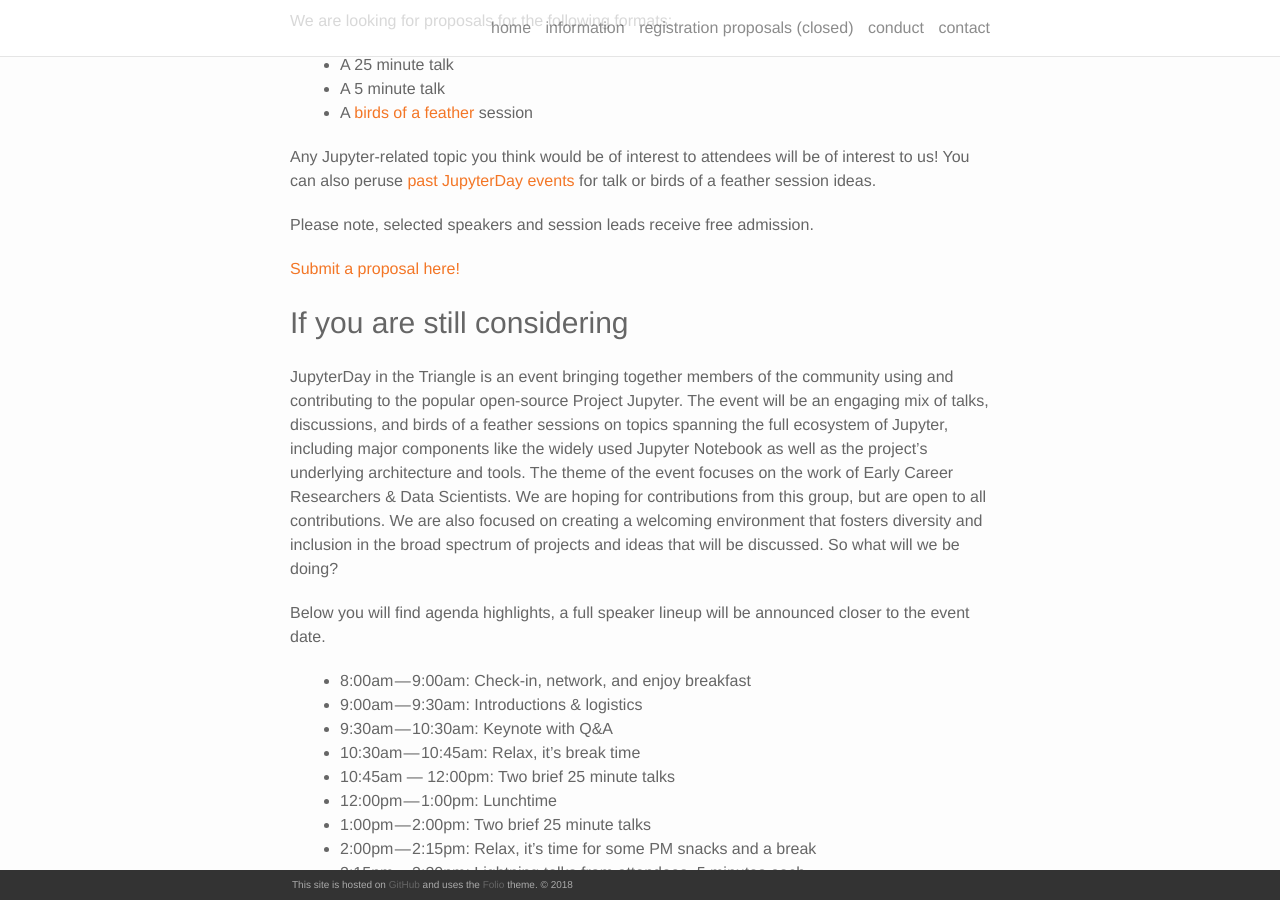
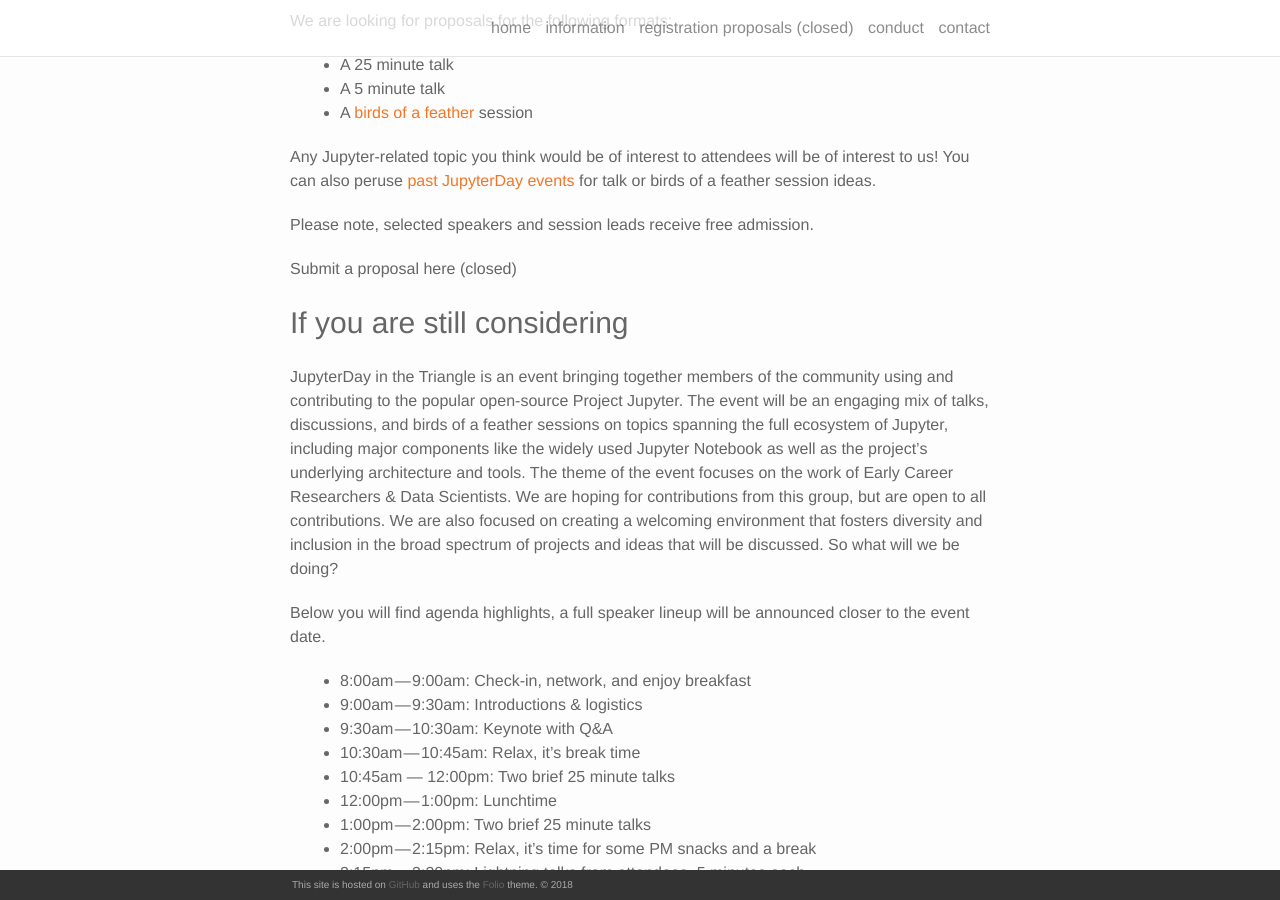
Before and after one commit to bogoli/-folio, a Jekyll site: the page built from _posts/2018-09-27-extending-proposals-deadline.md, in a window 1280 px wide and 900 px high, scrolled down 533 px. Built offline with Jekyll 4.4.1, drawn with Linux system fonts in a browser that asks for light colours; nearby versions of some CDN libraries.

Commit message:
Update proposals to closed

```diff
--- a/_posts/2018-09-27-extending-proposals-deadline.md
+++ b/_posts/2018-09-27-extending-proposals-deadline.md
@@ -23,7 +23,7 @@ Any Jupyter-related topic you think would be of interest to attendees will be of
 
 Please note, selected speakers and session leads receive free admission.
 
-[Submit a proposal here!](https://goo.gl/forms/zhOMTTAUmUQFRyHA3)
+Submit a proposal here (closed)
 
 ### If you are still considering
 
```
